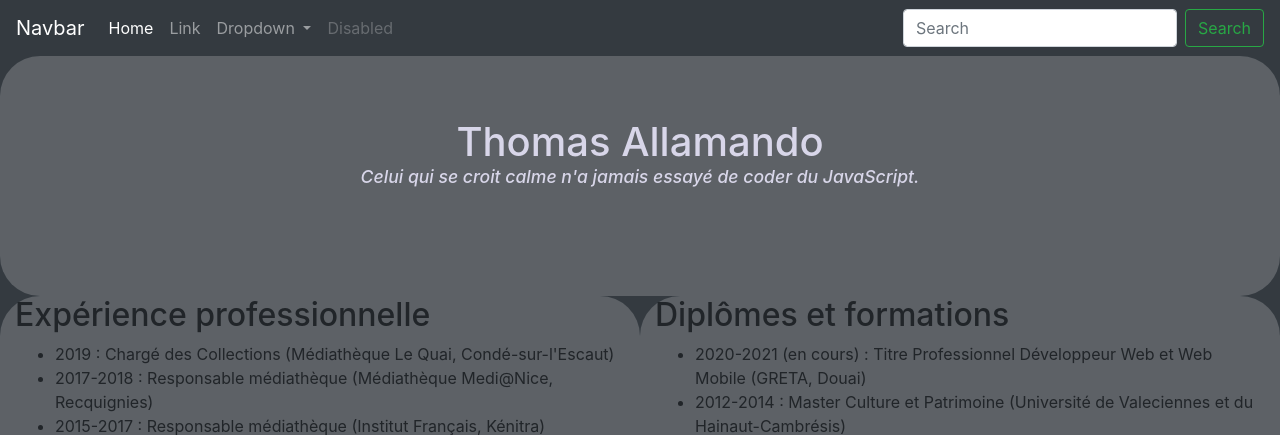
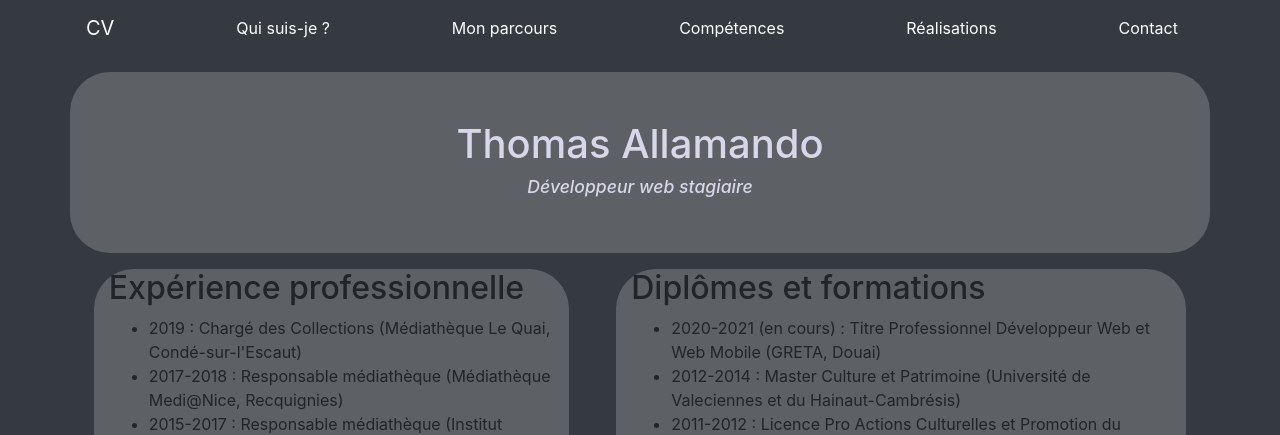
Before and after one commit to genzo59/devhtml5, a PHP site: page /cv.html in a window 1280 px wide. Shown: the top 435 px of the page. Run offline with PHP 8.4, Linux system fonts and the light colour scheme.

Commit message:
Add files via upload

```diff
--- a/cv.html
+++ b/cv.html
@@ -8,48 +8,22 @@
     <title>CV Thomas Allamando</title>
     <link rel="stylesheet" href="style1.css">
 
+
 </head>
-<body class="container-fluid bg-dark bg-primary">
-    <header class="row h-25 rounded-lg custom-class">
-        <nav class="col-12 navbar navbar-expand-lg navbar-dark bg-dark">
-            <a class="navbar-brand" href="#">Navbar</a>
-            <button class="navbar-toggler" type="button" data-toggle="collapse" data-target="#navbarSupportedContent" aria-controls="navbarSupportedContent" aria-expanded="false" aria-label="Toggle navigation">
-                <span class="navbar-toggler-icon"></span>
-            </button>
-
-            <div class="collapse navbar-collapse" id="navbarSupportedContent">
-                <ul class="navbar-nav mr-auto">
-                    <li class="nav-item active">
-                        <a class="nav-link" href="#">Home <span class="sr-only">(current)</span></a>
-                    </li>
-                    <li class="nav-item">
-                        <a class="nav-link" href="#">Link</a>
-                    </li>
-                    <li class="nav-item dropdown">
-                        <a class="nav-link dropdown-toggle" href="#" id="navbarDropdown" role="button" data-toggle="dropdown" aria-haspopup="true" aria-expanded="false">
-                            Dropdown
-                        </a>
-                        <div class="dropdown-menu" aria-labelledby="navbarDropdown">
-                            <a class="dropdown-item" href="#">Action</a>
-                            <a class="dropdown-item" href="#">Another action</a>
-                            <div class="dropdown-divider"></div>
-                            <a class="dropdown-item" href="#">Something else here</a>
-                        </div>
-                    </li>
-                    <li class="nav-item">
-                        <a class="nav-link disabled" href="#" tabindex="-1" aria-disabled="true">Disabled</a>
-                    </li>
-                </ul>
-                <form class="form-inline my-2 my-lg-0">
-                    <input class="form-control mr-sm-2" type="search" placeholder="Search" aria-label="Search">
-                    <button class="btn btn-outline-success my-2 my-sm-0" type="submit">Search</button>
-                </form>
-            </div>
+<body class="container bg-dark bg-primary">
+    <header class="row h-50 rounded-lg custom-class mb-3">
+        <nav class="navbar col-lg-12 col-sm-12 bg-dark">
+            <a class="navbar-brand badge-dark" href="#content">CV</a>
+            <a class="nav-link badge-dark" href="#Qui">Qui suis-je ?</a>
+            <a class="nav-link badge-dark" href="#Parcour">Mon parcours</a>
+            <a class="nav-link badge-dark" href="#Comp">Compétences</a>
+            <a class="nav-link badge-dark" href="#Real">Réalisations</a>
+            <a class="nav-link badge-dark" href="#Contact">Contact</a>
         </nav>
-        <div id="div_header" class="col-12 align-middle rounded-perso"><h1>Thomas Allamando</h1><h3>Celui qui se croit calme n'a jamais essayé de coder du JavaScript.</h3></div>
+        <div id="div_header" class="col-12 mt-3 pt-5 pb-5 h-50 align-middle rounded-perso"><h1>Thomas Allamando</h1><h3>Développeur web stagiaire</h3></div>
     </header>
-    <section class="row custom-class">
-        <article class="col-6 rounded-perso custom-class art">
+    <section class="row justify-content-around mb-3 custom-class">
+        <article class="col-5 rounded-perso custom-class art">
             <h2>Expérience professionnelle</h2>
             <ul>
                 <li>2019 : Chargé des Collections (Médiathèque Le Quai, Condé-sur-l'Escaut)</li>
@@ -75,11 +49,11 @@
             </ul>
         </article>
     </section>
-    <footer class="row h-20 custom-class align-items-center">
-        <div class="col-lg-6 rounded-perso div_footer">
+    <footer class="row h-50 justify-content-around custom-class">
+        <div class="h-50 col-6 rounded-perso div_footer">
             <p id="footer_gauche">Thomas Allamando<br>49, boulevard de l'Europe<br>Bâtiment Italie - Appartement 168<br>59600 MAUBEUGE</p>
         </div>
-        <div class="col-lg-6 rounded-perso div_footer">
+        <div class="h-50 col-5 rounded-perso div_footer pb-4">
             <p id="footer_droite">06.67.09.39.21<br>thomas.allamando@hotmail.fr</p>
         </div>
     </footer>
--- a/style1.css
+++ b/style1.css
@@ -1,15 +1,13 @@
 #div_header{
     background-color: rgba(255,255,255,0.2);
-    height: 30vh;
+
 }
 .art{
     background-color: rgba(255,255,255,0.2);
-    height: auto;
-    min-height: 20vh;
+
 }
 .div_footer{
     background-color: rgba(255,255,255,0.2);
-    height: 17vh;
 }
 .rounded-perso{
     border-radius: 40px;
@@ -17,8 +15,6 @@
 h1{
     color: #d8d6e9;
     text-align: center;
-    margin-block-start: 1.55em;
-    margin-block-end: 0em;
 }
 body{
     vertical-align: middle;
```
